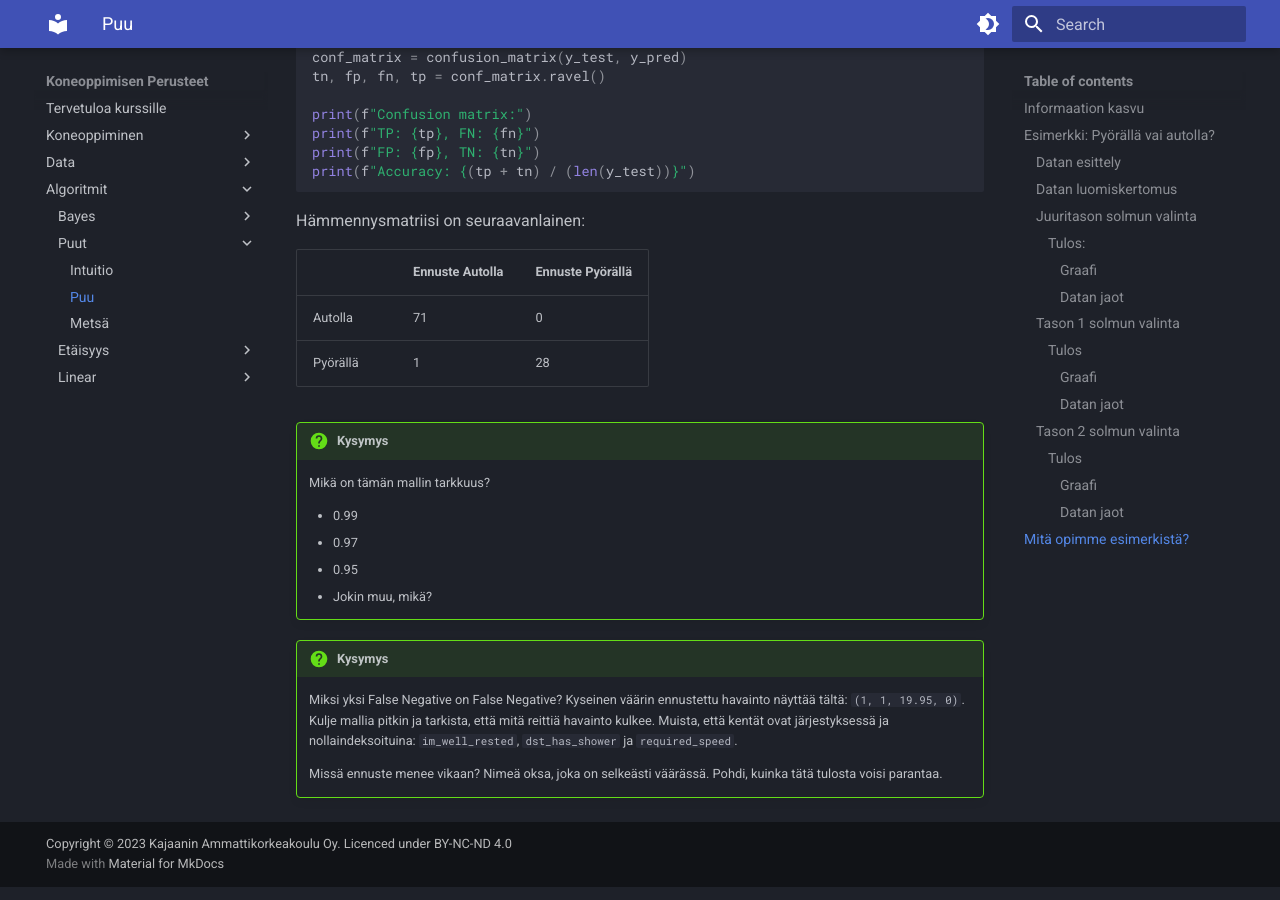
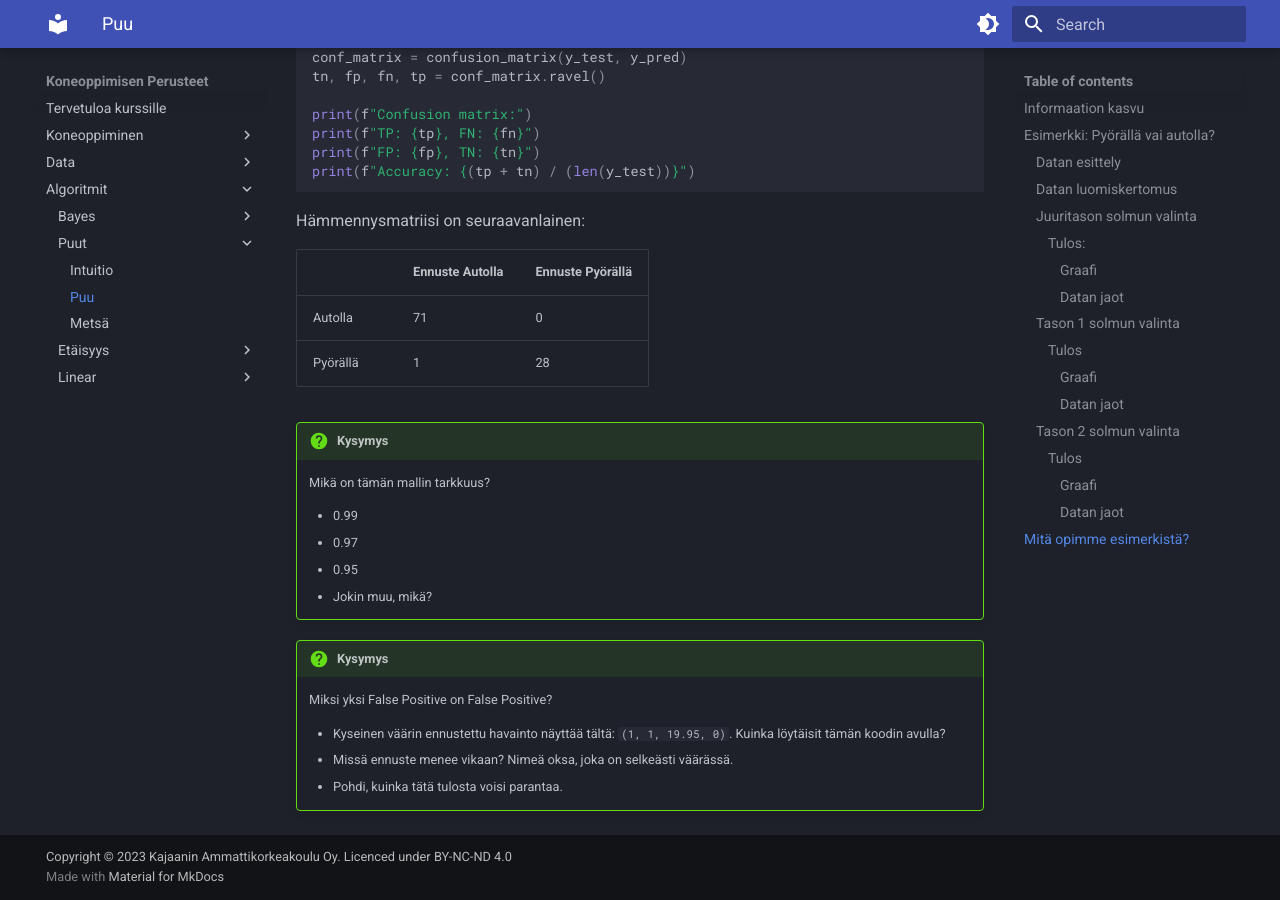
Before and after one commit to sourander/ml-perusteet, an MkDocs documentation site: the page built from docs/algoritmit/puut/puu.md, in a window 1280 px wide and 900 px high, scrolled down 11310 px. Built offline with MkDocs 1.6.1 and Material for MkDocs 9.7.7, drawn with Linux system fonts in a browser that asks for light colours; emoji names are drawn with the system emoji font.

Commit message:
Fixed the question from FN to FP

```diff
--- a/docs/algoritmit/puut/puu.md
+++ b/docs/algoritmit/puut/puu.md
@@ -445,6 +445,8 @@
 
 !!! question "Kysymys"
 
-    Miksi yksi False Negative on False Negative? Kyseinen väärin ennustettu havainto näyttää tältä: `(1, 1, 19.95, 0)`. Kulje mallia pitkin ja tarkista, että mitä reittiä havainto kulkee. Muista, että kentät ovat järjestyksessä ja nollaindeksoituina: `im_well_rested`, `dst_has_shower` ja `required_speed`.
+    Miksi yksi False Positive on False Positive?
 
-    Missä ennuste menee vikaan? Nimeä oksa, joka on selkeästi väärässä. Pohdi, kuinka tätä tulosta voisi parantaa.
+    * Kyseinen väärin ennustettu havainto näyttää tältä: `(1, 1, 19.95, 0)`. Kuinka löytäisit tämän koodin avulla?
+    * Missä ennuste menee vikaan? Nimeä oksa, joka on selkeästi väärässä.
+    * Pohdi, kuinka tätä tulosta voisi parantaa.
```
